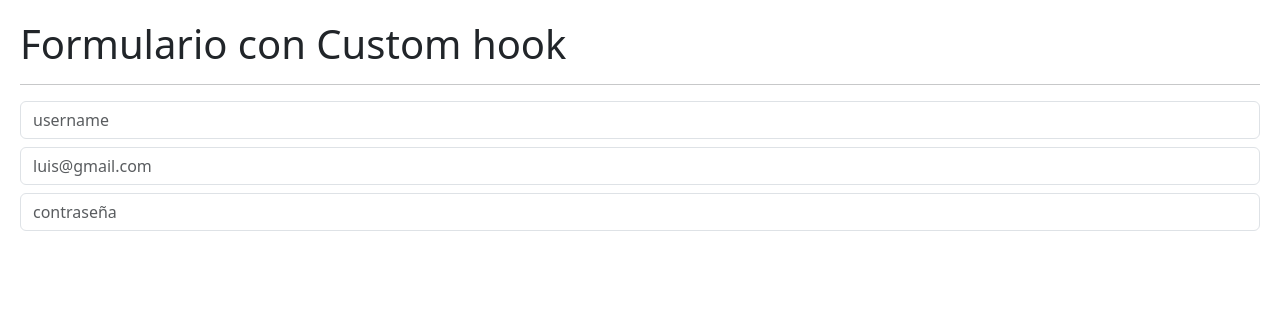
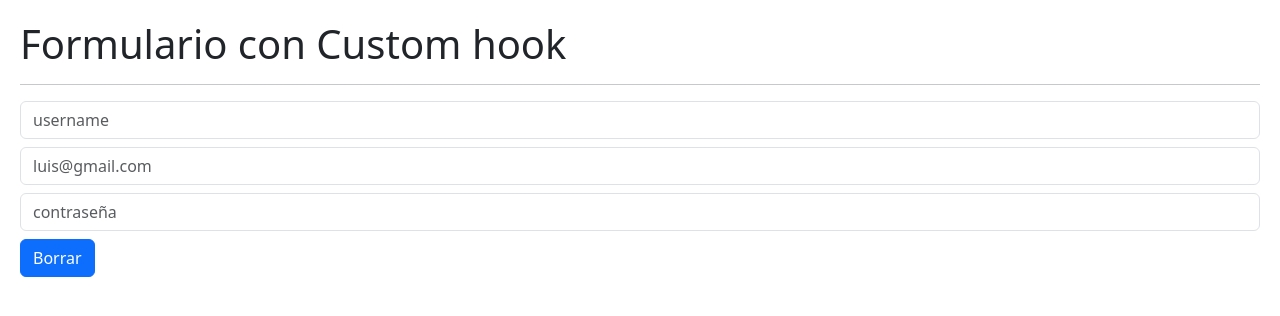
Before and after one commit to Fereiral18/Hook-App, a React (Vite) app: page / in a window 1280 px wide. Shown: the top 316 px of the page. Built offline with nearby package versions, Linux system fonts and the light colour scheme.

Commit message:
assignamente button of reset

```diff
--- a/src/02-useEffect/ForWithCustomHook.jsx
+++ b/src/02-useEffect/ForWithCustomHook.jsx
@@ -1,17 +1,15 @@
 import { useEffect } from "react";
 import { useForm } from "../hooks/useForm";
 
-
 export const ForWithCustomHook = () => {
-
-  const {formState, onInputChange, username, email, password} =  useForm(
-    {
+  const { formState, onInputChange, username, email, password, onResetForm } =
+    useForm({
       username: "",
       email: "",
       password: "",
-    })
+    });
 
-    // const {username, email, password} = formState
+  // const {username, email, password} = formState
 
   return (
     <>
@@ -44,7 +42,9 @@
         onChange={onInputChange}
       />
 
-
+      <button onClick={onResetForm} className="btn btn-primary mt-2">
+        Borrar
+      </button>
     </>
   );
 };
--- a/src/hooks/useForm.js
+++ b/src/hooks/useForm.js
@@ -3,6 +3,10 @@
 export const useForm = (initialForm = {}) => {
 
     const [formState, setformState] = useState(initialForm);
+
+    const onResetForm = () =>{
+        setformState(initialForm)
+    }
 
   const onInputChange = ({ target }) => {
     const { name, value } = target;
@@ -16,5 +20,6 @@
     ...formState,
     formState,
     onInputChange,
+    onResetForm
   };
 };
```
